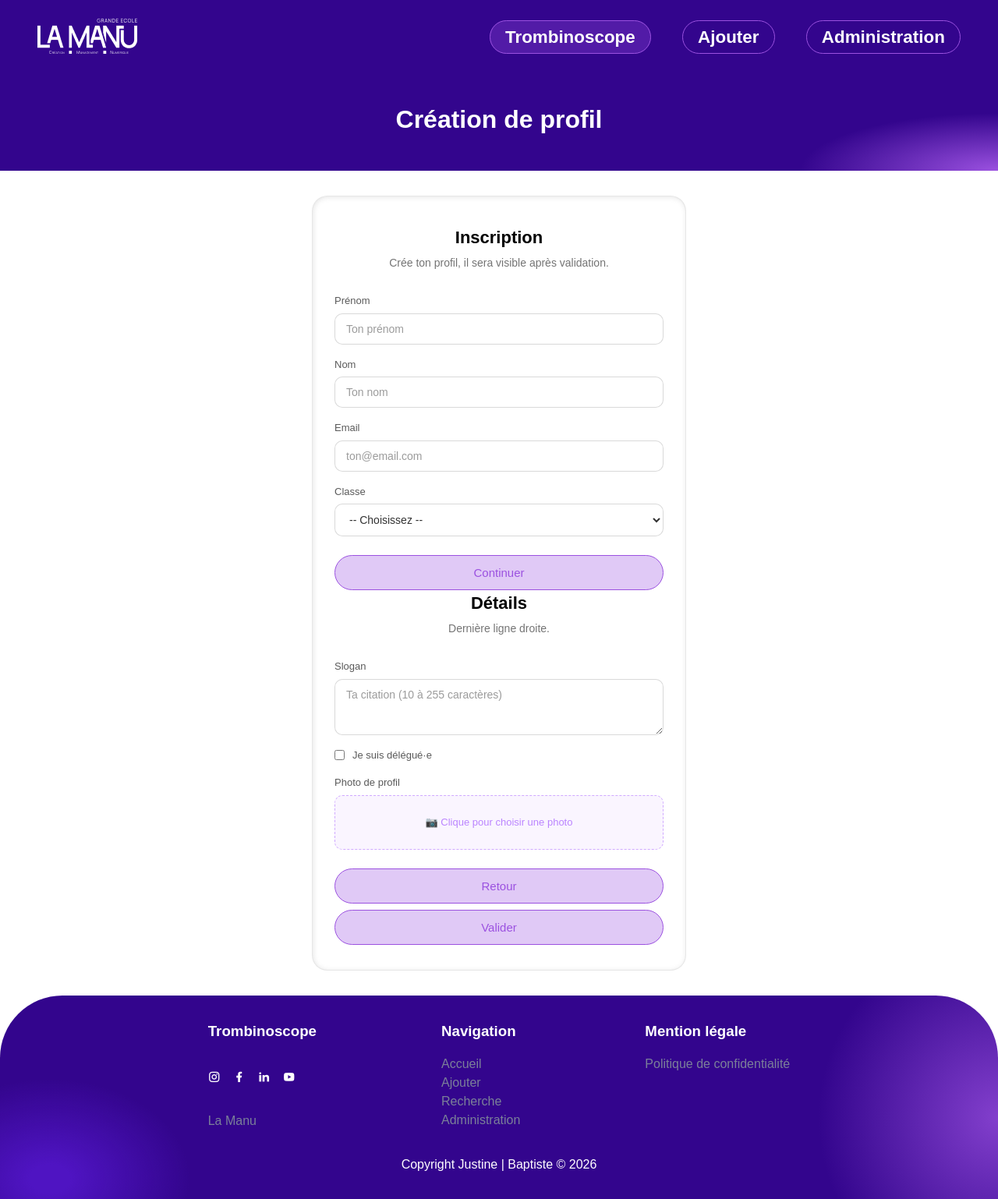
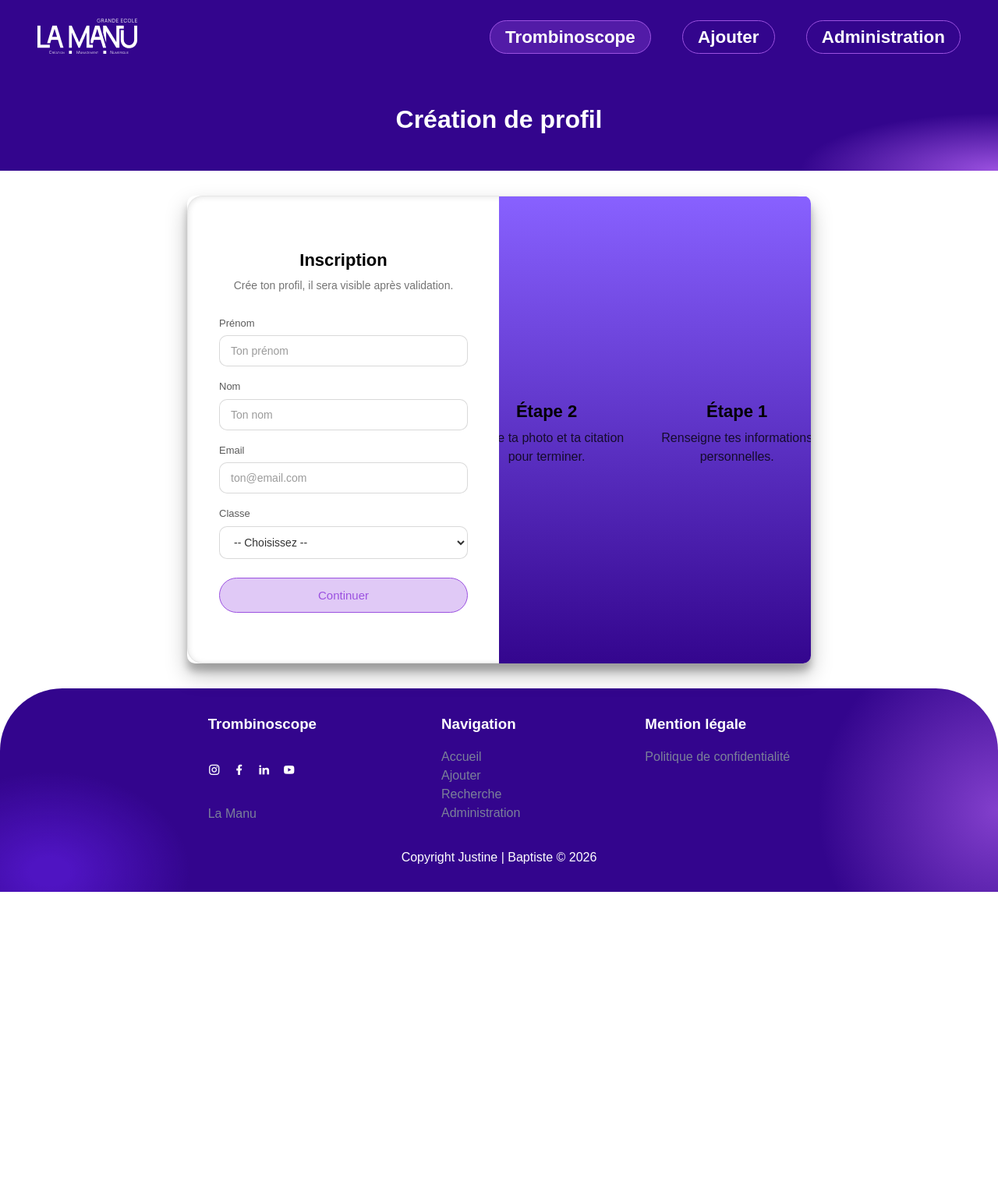
Before and after one commit to MarchandBaptiste/Trombinoscope, a PHP site: page /source/pages/add_student.php in a window 1280 px wide. Shown: the whole page at 78% size. After the commit the page ends 1144 px from the top, so only its background shows below. Run offline with PHP 8.4, Linux system fonts and the light colour scheme; data that the repository does not hold is empty; some libraries are stand-ins or nearby versions.

Commit message:
début de version pc

```diff
--- a/assets/css/style.css
+++ b/assets/css/style.css
@@ -882,7 +882,148 @@ footer div .footer-link {
     padding: 2rem 6rem;
   }
   /* Page inscription formulaire*/
+  /* Conteneur principal */
+  .inscription-wrapper {
+    background-color: #fff;
+    border-radius: 10px;
+    box-shadow:
+      0 14px 28px rgba(0, 0, 0, 0.25),
+      0 10px 10px rgba(0, 0, 0, 0.22);
+    position: relative;
+    overflow: hidden;
+    width: 800px;
+    max-width: 100%;
+    min-height: 600px;
+  }
 
+  /* Base du formulaire en pleine largeur pour englober les conteneurs absolus */
+  .formulaire {
+    width: 100%;
+    height: 100%;
+    position: absolute;
+    top: 0;
+    left: 0;
+  }
+
+  .champs-wrapper {
+    padding: 0 40px;
+    display: flex;
+    flex-direction: column;
+    justify-content: center;
+    height: 100%;
+  }
+
+  .actions-inline {
+    display: flex;
+    justify-content: space-between;
+    margin-top: 15px;
+  }
+
+  /* Mécanique de superposition (comme dans le tuto) */
+  .form-container {
+    position: absolute;
+    top: 0;
+    height: 100%;
+    transition: all 0.6s ease-in-out;
+  }
+
+  .etape-1-container {
+    left: 0;
+    width: 50%;
+    z-index: 2;
+  }
+
+  .etape-2-container {
+    left: 0;
+    width: 50%;
+    opacity: 0;
+    z-index: 1;
+  }
+
+  /* Le conteneur du panneau violet */
+  .overlay-container {
+    position: absolute;
+    top: 0;
+    left: 50%;
+    background: linear-gradient(var(--purple), var(--blue));
+    width: 51%;
+    height: 101%;
+    overflow: hidden;
+    transition: transform 0.6s ease-in-out;
+    z-index: 100;
+  }
+
+  .overlay {
+    background: #6a35c9;
+    color: #ffffff;
+    position: relative;
+    left: -100%;
+    height: 100%;
+    width: 200%;
+    transform: translateX(0);
+    transition: transform 0.6s ease-in-out;
+  }
+
+  .overlay-panel {
+    position: absolute;
+    display: flex;
+    align-items: center;
+    justify-content: center;
+    flex-direction: column;
+    text-align: center;
+    top: 0;
+    height: 100%;
+    width: 50%;
+    transform: translateX(0);
+    transition: transform 0.6s ease-in-out;
+  }
+
+  .overlay-left {
+    transform: translateX(-20%);
+  }
+  .overlay-right {
+    right: 0;
+    transform: translateX(0);
+  }
+
+  /* Animation déclenchée par JS */
+  .inscription-wrapper.right-panel-active .etape-1-container {
+    transform: translateX(100%);
+    opacity: 0;
+    pointer-events: none; /* <--- AJOUTE CECI */
+  }
+  .inscription-wrapper.right-panel-active .etape-2-container {
+    transform: translateX(100%);
+    opacity: 1;
+    z-index: 5;
+    pointer-events: auto;
+    animation: show 0.6s;
+  }
+  .inscription-wrapper.right-panel-active .overlay-container {
+    transform: translateX(-100%);
+  }
+  .inscription-wrapper.right-panel-active .overlay {
+    transform: translateX(50%);
+  }
+  .inscription-wrapper.right-panel-active .overlay-left {
+    transform: translateX(0);
+  }
+  .inscription-wrapper.right-panel-active .overlay-right {
+    transform: translateX(20%);
+  }
+
+  @keyframes show {
+    0%,
+    49.99% {
+      opacity: 0;
+      z-index: 1;
+    }
+    50%,
+    100% {
+      opacity: 1;
+      z-index: 5;
+    }
+  }
   /* footer */
   footer {
     background:
--- a/source/pages/add_student.php
+++ b/source/pages/add_student.php
@@ -147,14 +147,11 @@ if ($_SERVER['REQUEST_METHOD'] === 'POST') {
                     <div class="champs">
                         <label>Photo de profil</label>
                         <div class="zonephoto" onclick="document.getElementById('photo_path').click()">
-                            <input type="file" id="photo_path" name="photo_path"
-                                accept="image/jpeg,image/png,image/gif,image/webp"
-                                required style="display: none;"
-                                onchange="updatePhotoLabel(this)" />
+                            <input type="file" id="photo_path" name="photo_path" accept="image/jpeg,image/png,image/gif,image/webp" required style="display: none;" onchange="updatePhotoLabel(this)" />
                             <span class="upload" id="upload-label">📷 Clique pour choisir une photo</span>
                         </div>
                     </div>
-                </div>
+
                     <div class="actions-inline">
                         <button type="button" class="btn-cta btn-ghost" id="btn-etape-precedente">Retour</button>
                         <button type="submit" class="btn-cta">Valider</button>
@@ -163,7 +160,7 @@ if ($_SERVER['REQUEST_METHOD'] === 'POST') {
             </div>
 
             <div class="overlay-container">
-        <div class="overlay">
+                <div class="form-overlay">
                     <div class="overlay-panel overlay-left">
                         <h2>Étape 2</h2>
                         <p>Ajoute ta photo et ta citation pour terminer.</p>
```
Lines whose indentation alone changed are shown as unchanged.
